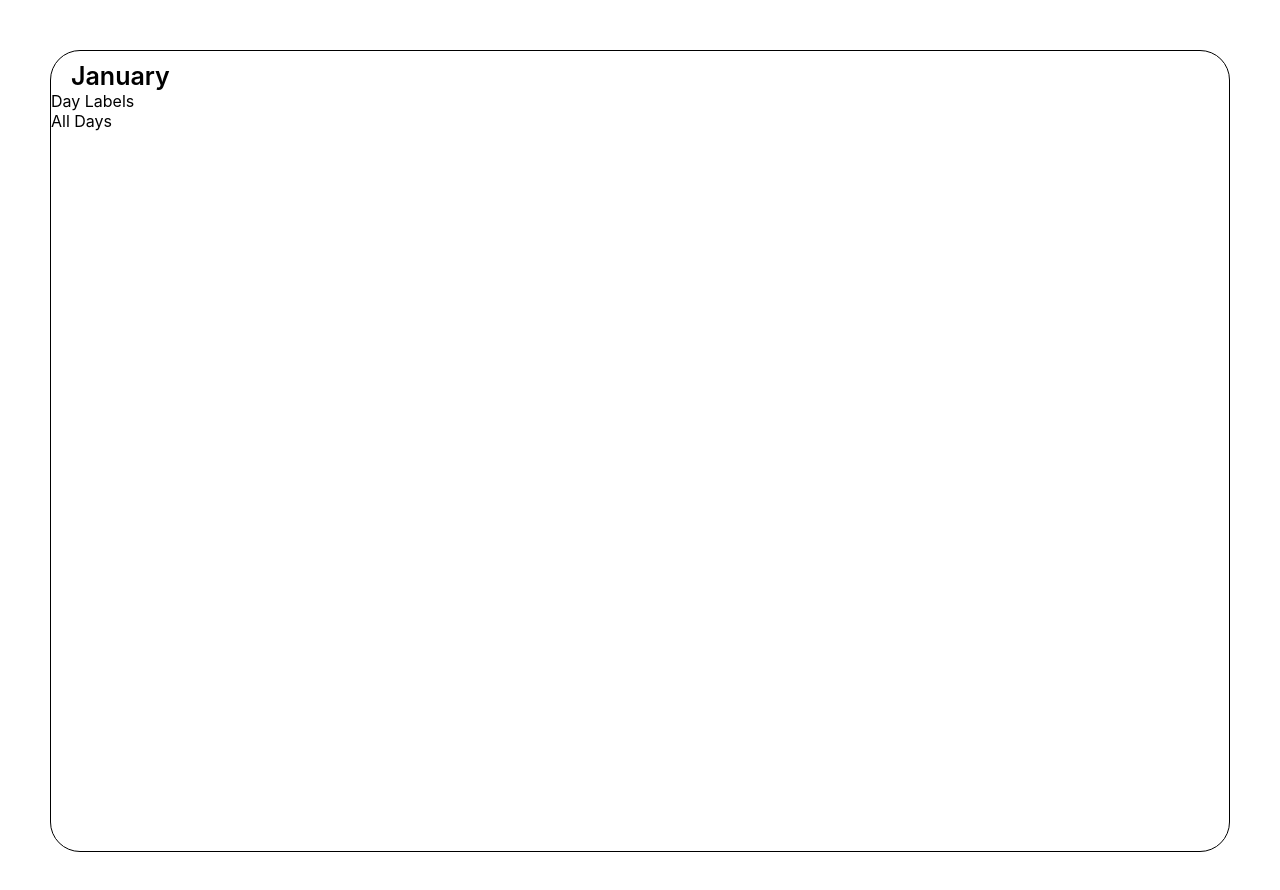
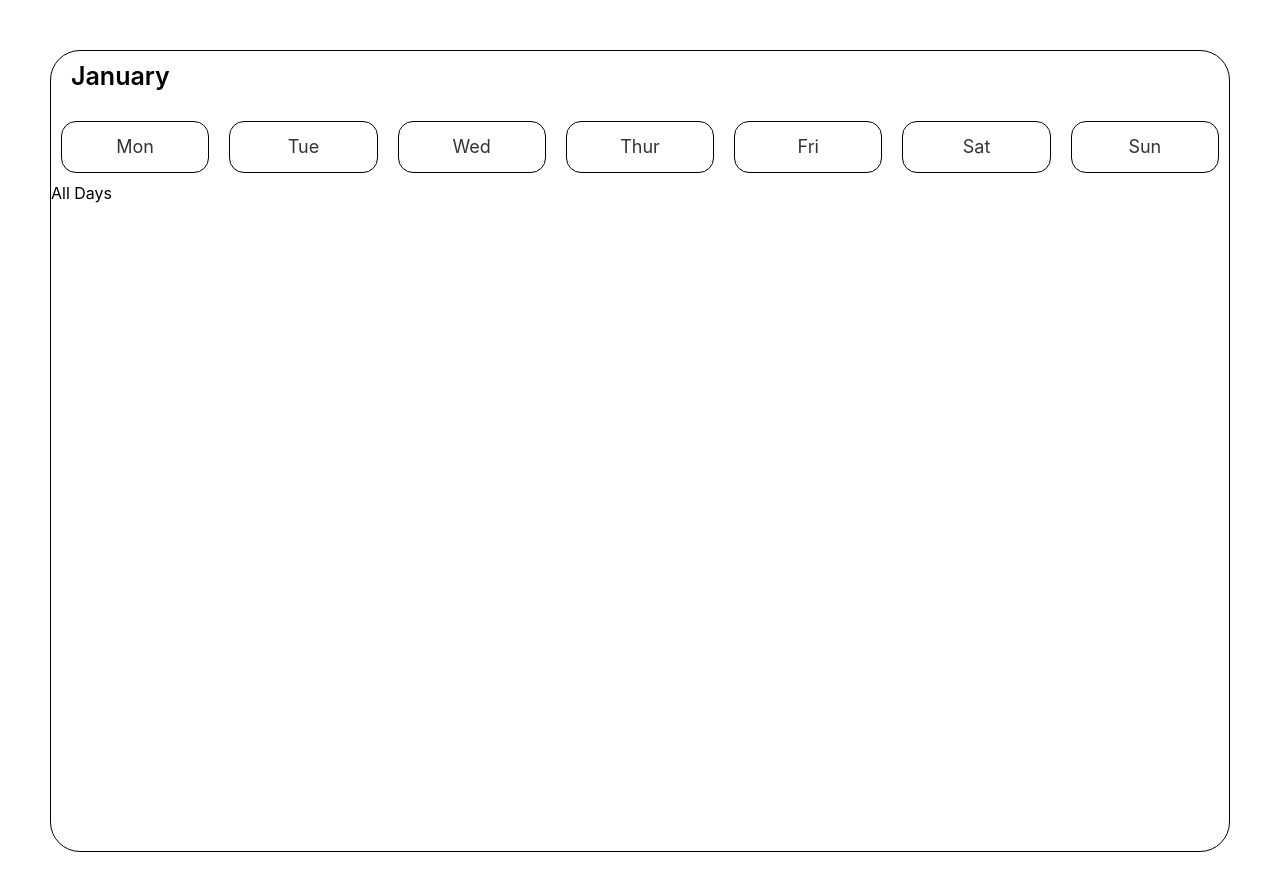
Before and after one commit to rhish9h/cycling-training, a React (Create React App) app: page /plan in a window 1280 px wide. Shown: the top 890 px of the page. Built offline with nearby package versions, Linux system fonts and the light colour scheme.

Commit message:
basic day labels for calendar

```diff
--- a/src/components/calendar/dayLabels/DayLabels.js
+++ b/src/components/calendar/dayLabels/DayLabels.js
@@ -1,9 +1,21 @@
 import React from "react";
+import styles from './DayLabels.module.css';
 
 const DayLabels = () => {
+    const days = ["Mon", "Tue", "Wed", "Thur", "Fri", "Sat", "Sun"];
+
     return (
         <div>
-            Day Labels
+            <div className={styles.dayLabels}>
+                {days.map((day, index) => (
+                <div
+                    key={index}
+                    className={styles.dayLabel}
+                >
+                    {day}
+                </div>
+                ))}
+            </div>
         </div>
     )
 }
--- /dev/null
+++ b/src/components/calendar/dayLabels/DayLabels.module.css
@@ -0,0 +1,20 @@
+.dayLabels {
+    display: flex;
+    justify-content: center;
+    align-items: center;
+    margin-top: 20px;
+}
+
+.dayLabel {
+    display: flex;
+    width: 200px;
+    height: 50px;
+    margin: 10px;
+    font-size: 18px;
+    justify-content: center;
+    align-items: center;
+    line-height: 100%;
+    color: #333;
+    border: 1px solid black;
+    border-radius: 15px;
+}
```
